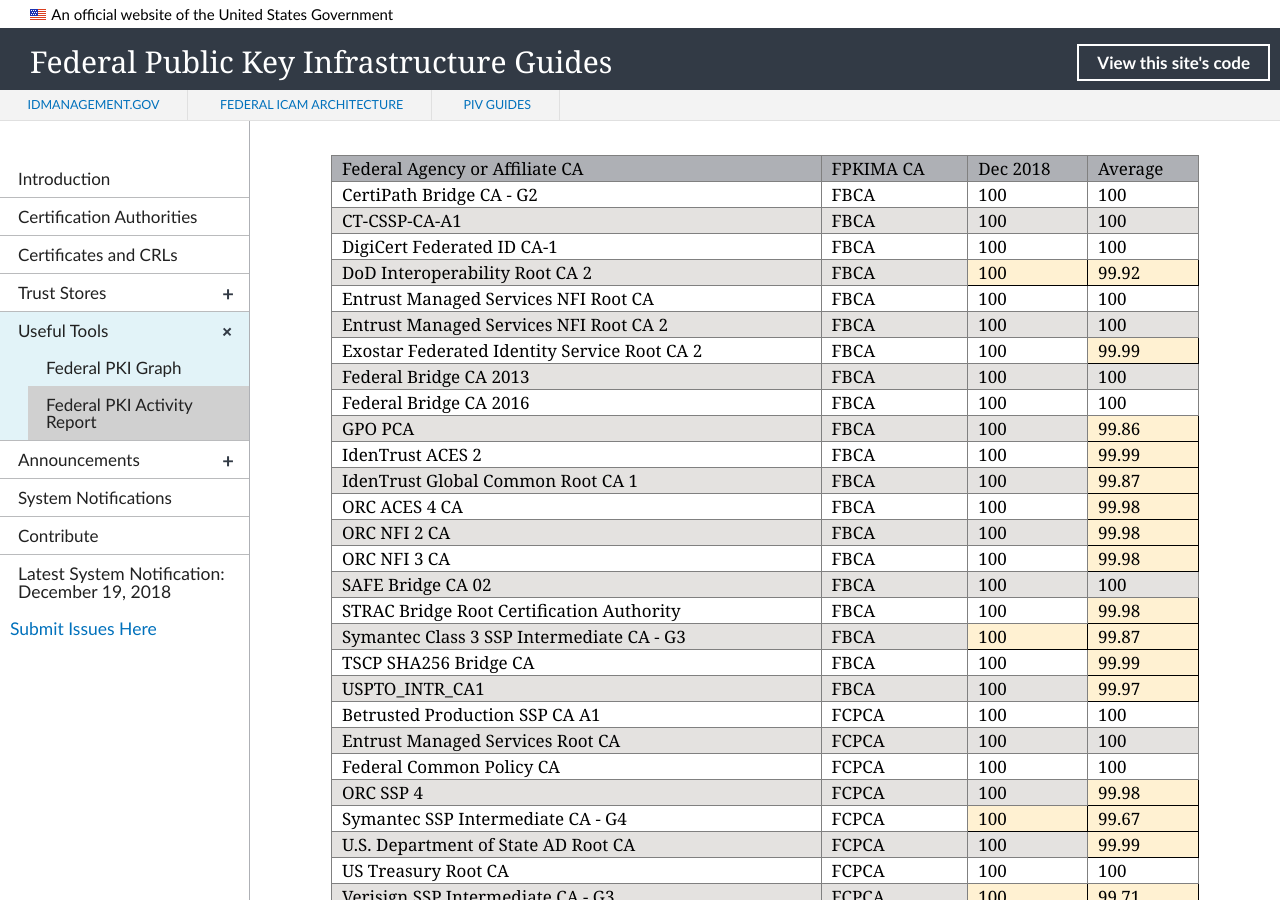
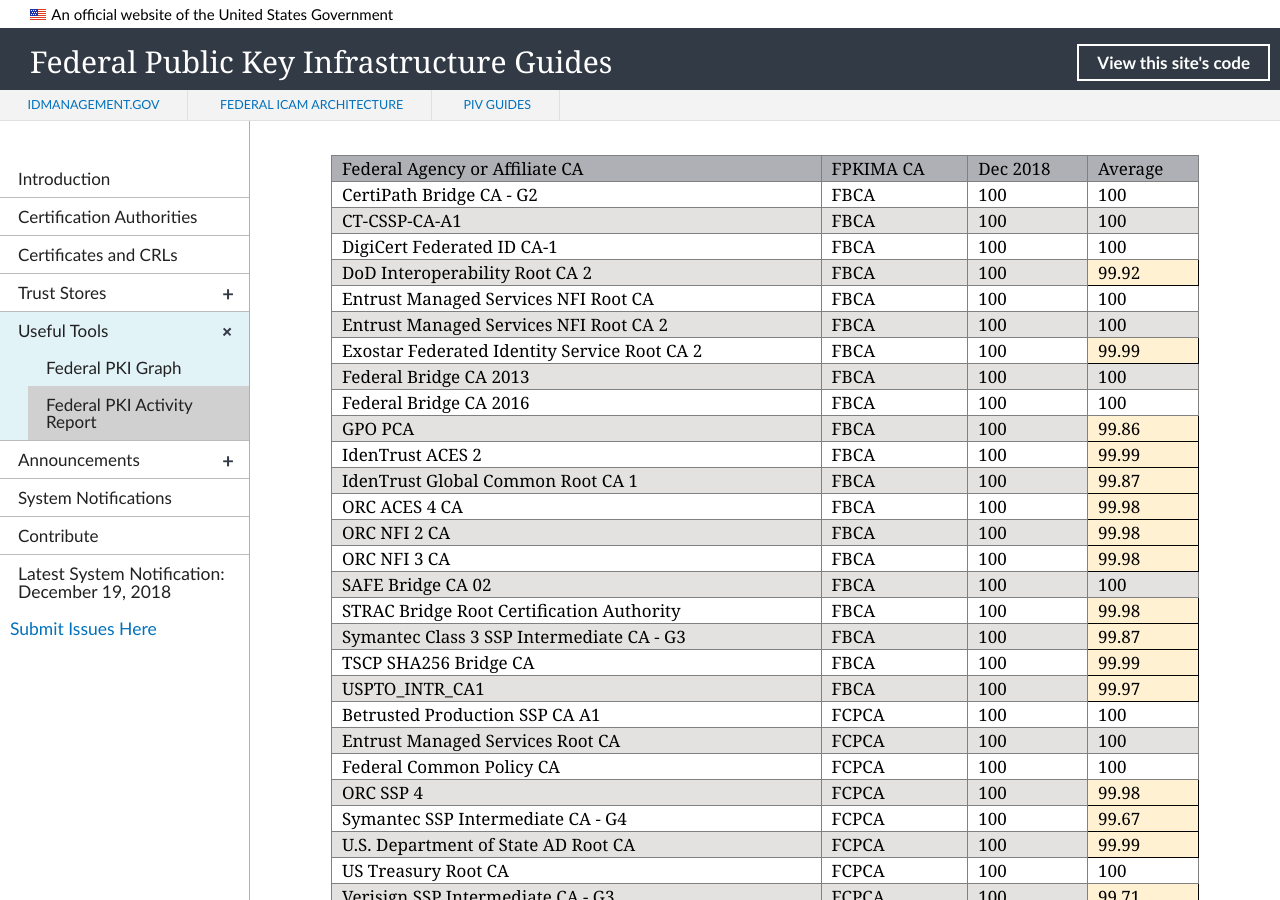
Before and after one commit to GSA/fpki-guides, a Jekyll site: the page built from _tools/03_fpki_activity_report.md, in a window 1280 px wide and 900 px high, scrolled down 3034 px. Built offline with Jekyll 4.4.1, drawn with Linux system fonts in a browser that asks for light colours; nearby versions of some CDN libraries; library files that are not in the unit come from our copies.

Commit message:
Fix colors

```diff
--- a/_includes/fpkiar-repo-table.html
+++ b/_includes/fpkiar-repo-table.html
@@ -45,7 +45,7 @@
     <tr>
         <td class="tg-y698">DoD Interoperability Root CA 2</td>
         <td class="tg-y698">FBCA</td>
-        <td class="tg-s7ni">100</td>
+        <td class="tg-y698">100</td>
         <td class="tg-s7ni">99.92</td>
     </tr>
     <tr>
@@ -129,7 +129,7 @@
     <tr>
         <td class="tg-y698">Symantec Class 3 SSP Intermediate CA - G3</td>
         <td class="tg-y698">FBCA</td>
-        <td class="tg-s7ni">100</td>
+        <td class="tg-y698">100</td>
         <td class="tg-s7ni">99.87</td>
     </tr>
     <tr>
@@ -171,7 +171,7 @@
     <tr>
         <td class="tg-0pky">Symantec SSP Intermediate CA - G4</td>
         <td class="tg-0pky">FCPCA</td>
-        <td class="tg-s7ni">100</td>
+        <td class="tg-0pky">100</td>
         <td class="tg-s7ni">99.67</td>
     </tr>
     <tr>
@@ -189,7 +189,7 @@
     <tr>
         <td class="tg-y698">Verisign SSP Intermediate CA - G3</td>
         <td class="tg-y698">FCPCA</td>
-        <td class="tg-s7ni">100</td>
+        <td class="tg-y698">100</td>
         <td class="tg-s7ni">99.71</td>
     </tr>
     <tr>
@@ -207,7 +207,7 @@
     <tr>
         <td class="tg-0pky">DoD Interoperability Root CA 1</td>
         <td class="tg-0pky">SHA1FRCA</td>
-        <td class="tg-s7ni">100</td>
+        <td class="tg-0pky">100</td>
         <td class="tg-s7ni">99.93</td>
     </tr>
     <tr>
```
